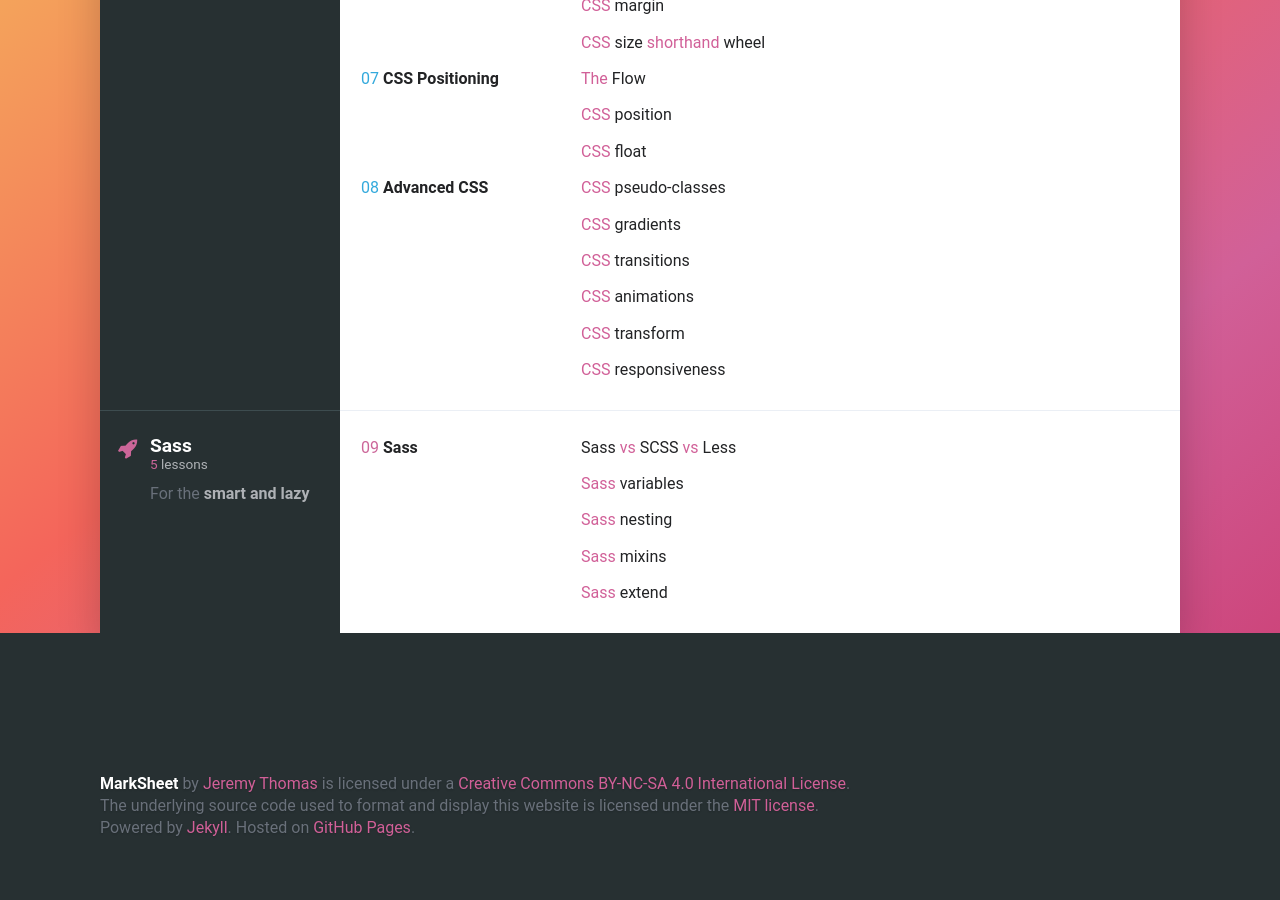
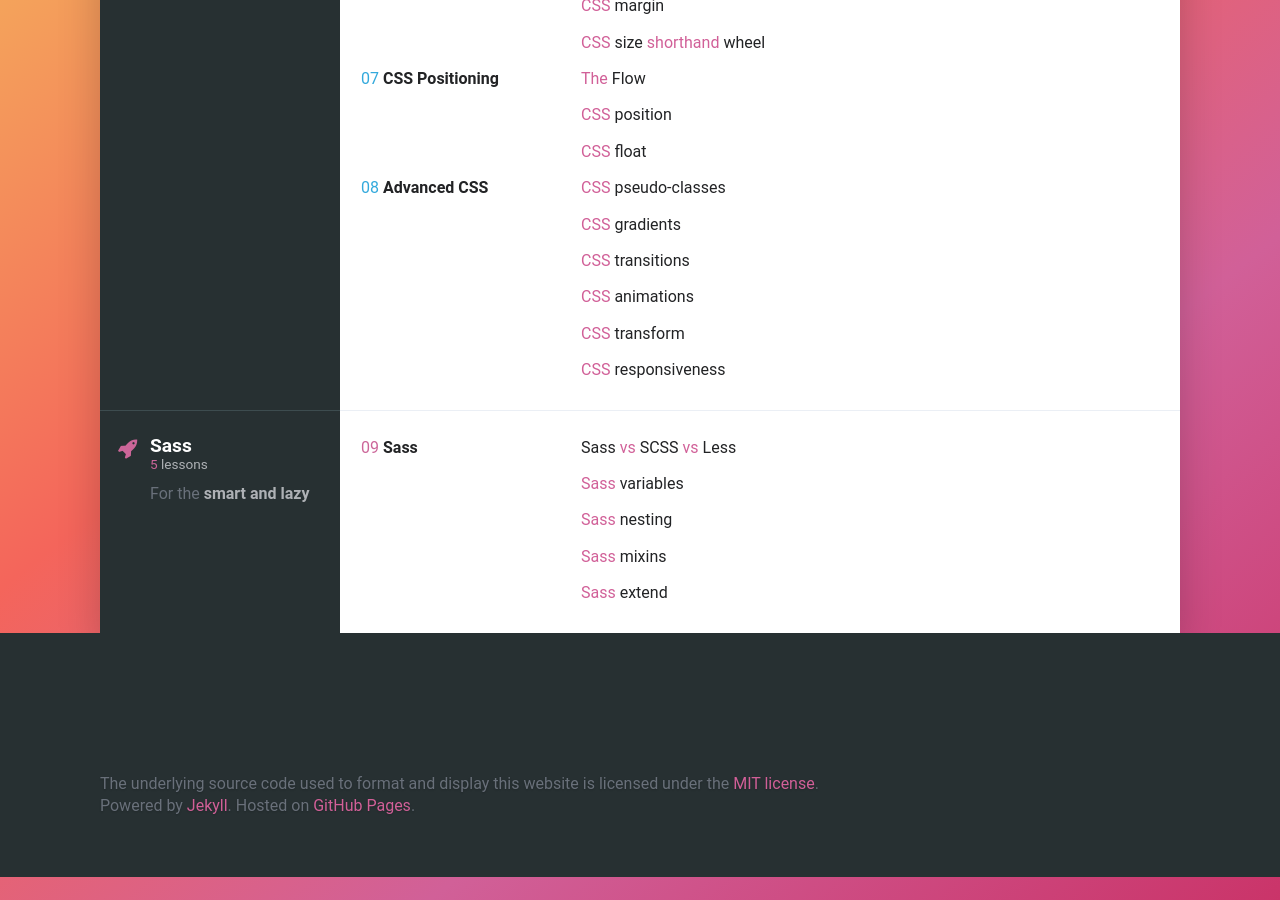
Before and after one commit to skekt/skekt.github.io, a Jekyll site: the page built from index.html, in a window 1280 px wide and 900 px high, scrolled down 2210 px. Built offline with Jekyll 4.4.1, drawn with Linux system fonts in a browser that asks for light colours; nearby versions of some CDN libraries; a script that is not in the unit is left out; comment, search, counter and statistics services are not loaded.

Commit message:
modify footer

```diff
--- a/_includes/footer.html
+++ b/_includes/footer.html
@@ -3,9 +3,6 @@
 
     {% include share.html %}
 
-    <p>
-      <strong xmlns:dct="https://purl.org/dc/terms/" href="https://purl.org/dc/dcmitype/Text" property="dct:title" rel="dct:type">MarkSheet</strong> by <a xmlns:cc="https://creativecommons.org/ns#" href="https://jgthms.com/" property="cc:attributionName" rel="cc:attributionURL">Jeremy Thomas</a> is licensed under a <a rel="license" href="https://creativecommons.org/licenses/by-nc-sa/4.0/">Creative Commons BY-NC-SA 4.0 International License</a>.
-    </p>
     <p>
       The underlying source code used to format and display this website is licensed under the <a href="https://opensource.org/licenses/mit-license.php">MIT license</a>.
     </p>
```
